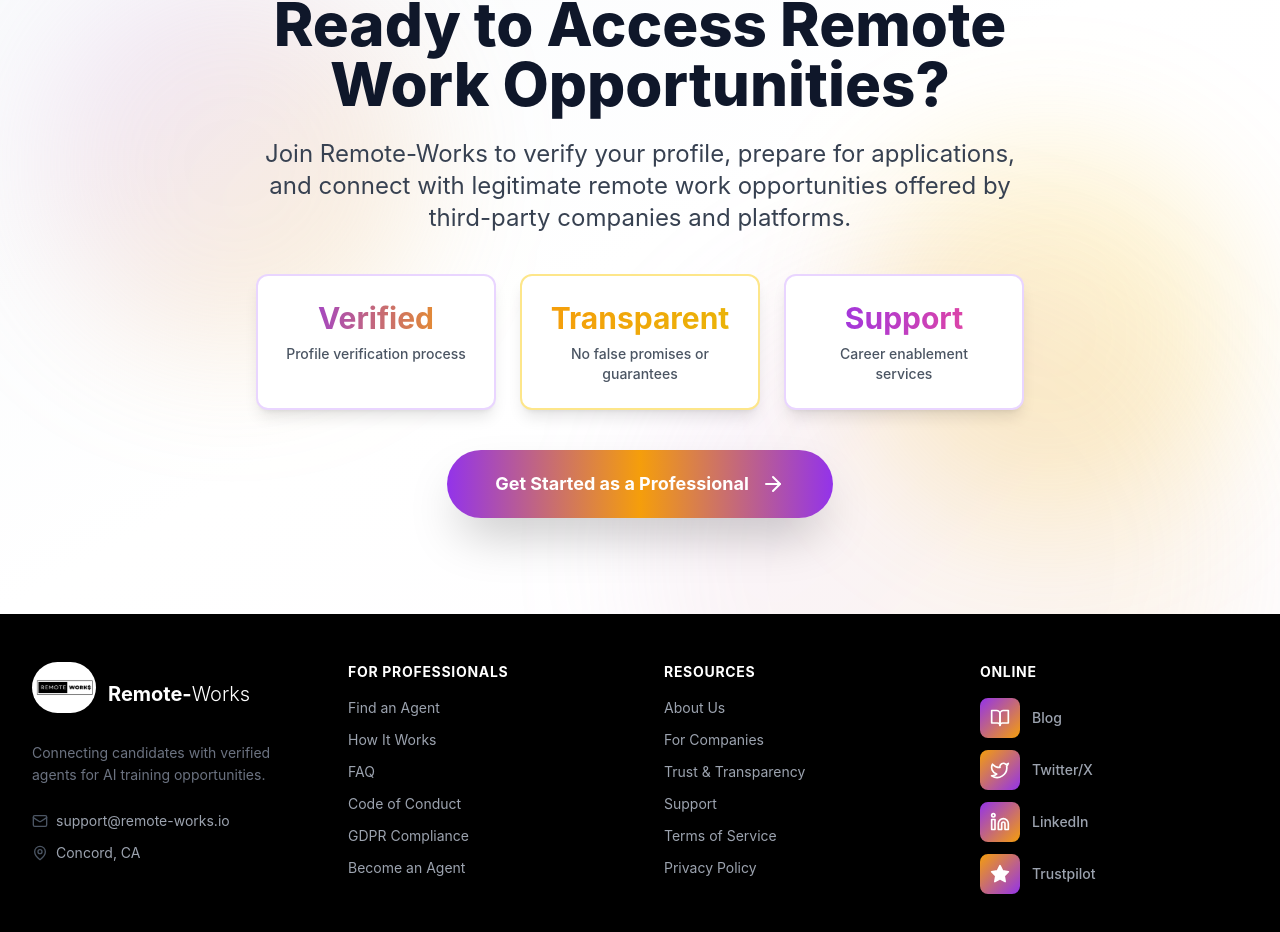
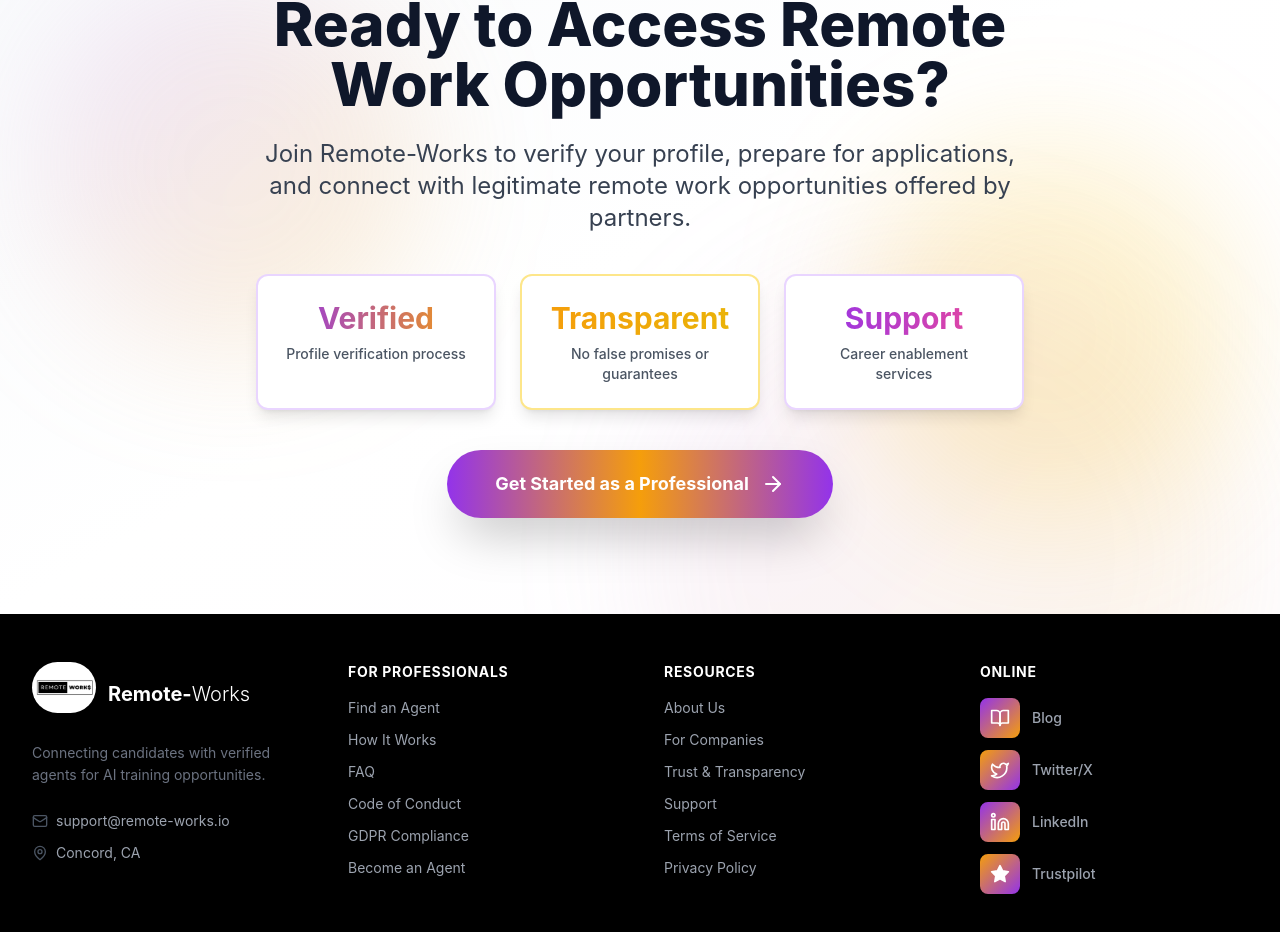
Before and after one commit to gitslem/rework, a Next.js app in the folder frontend/: page /about in a window 1280 px wide. Shown: the part 6360-7292 px from the top of the page. Built offline with nearby package versions, Linux system fonts and the light colour scheme.

Commit message:
Update about page CTA text
Changes:
- Simplify description from "third-party companies and platforms" to "by partners"
- More concise and professional wording

```diff
--- a/frontend/src/pages/about.tsx
+++ b/frontend/src/pages/about.tsx
@@ -635,7 +635,7 @@ export default function About() {
               Ready to Access Remote Work Opportunities?
             </h2>
             <p className="text-xl md:text-2xl text-gray-700 mb-10 leading-relaxed max-w-3xl mx-auto">
-              Join Remote-Works to verify your profile, prepare for applications, and connect with legitimate remote work opportunities offered by third-party companies and platforms.
+              Join Remote-Works to verify your profile, prepare for applications, and connect with legitimate remote work opportunities offered by partners.
             </p>
 
             <div className="grid md:grid-cols-3 gap-6 mb-10 max-w-3xl mx-auto">
```
